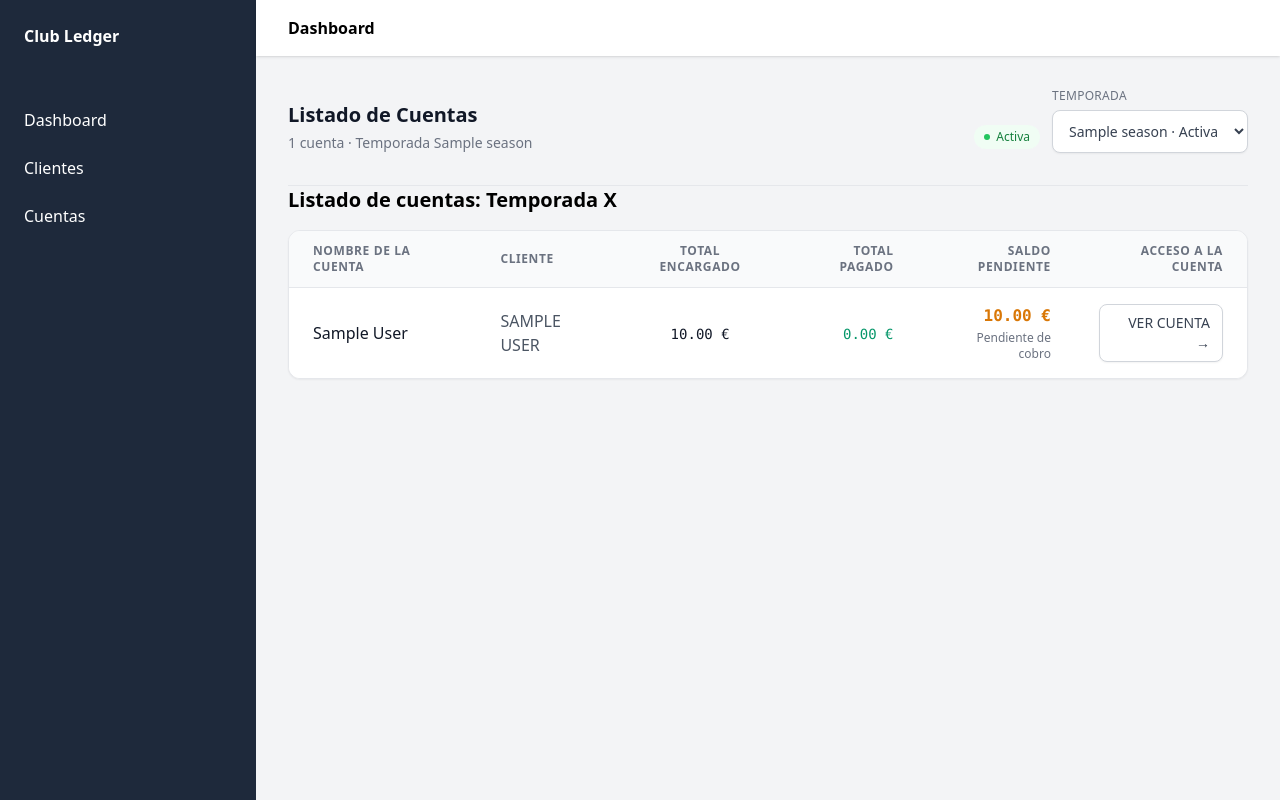
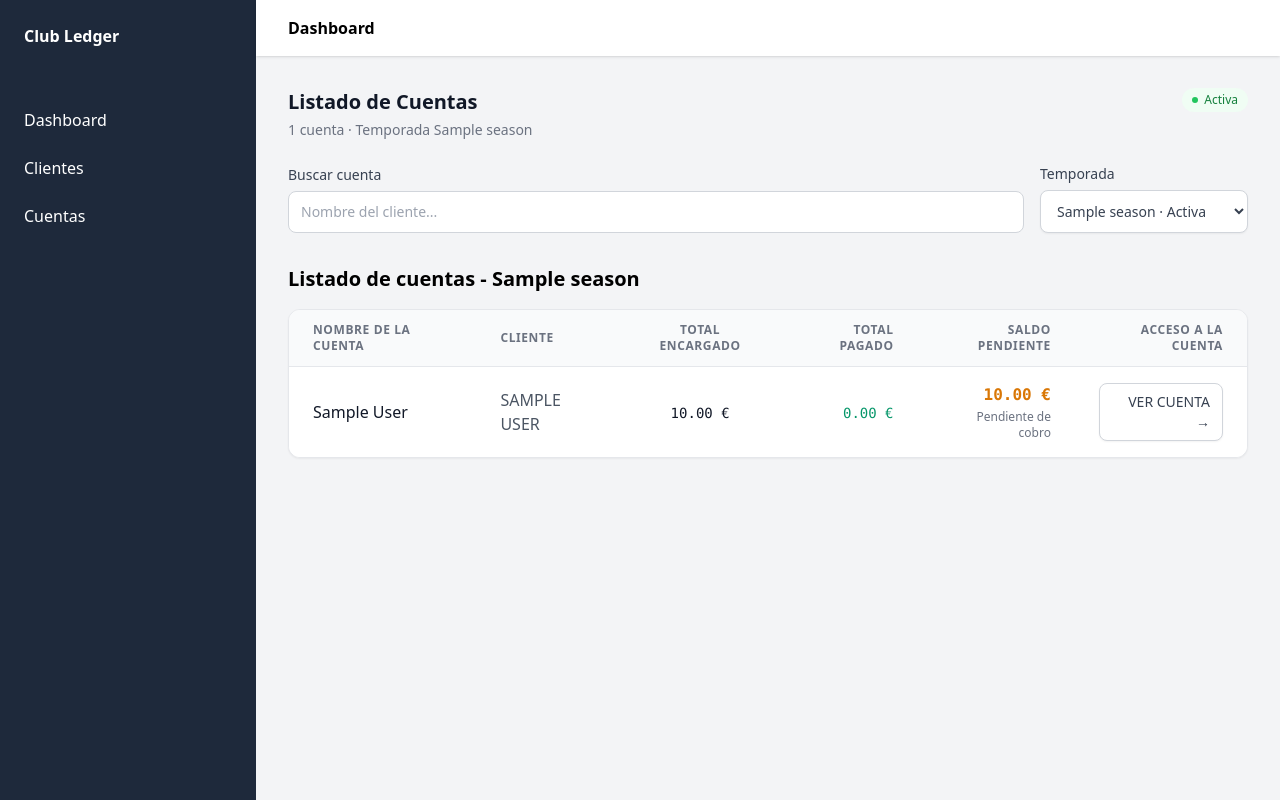
Before and after one commit to yoerguille/club_ledger, a Django app: page /accounts/list/ in a window 1280 px wide. Run offline with Django 5.2, Linux system fonts and the light colour scheme; tables that the repository leaves empty hold one stand-in row (values such as "Sample post"); some libraries are stand-ins or nearby versions.

Commit message:
feat:adding search to accounts_list

```diff
--- a/apps/accounts/views.py
+++ b/apps/accounts/views.py
@@ -17,6 +17,36 @@ class AccountListView(ListView):
     template_name ="accounts/accounts_list.html"
     context_object_name ="accounts"
 
+    def get_season(self):
+        if not hasattr(self, "_selected_season"):
+            # Solo entra aquí la PRIMERA vez que se llama a get_season()
+            season_id = self.request.GET.get("season")
+            if season_id:
+                self._selected_season = Season.objects.filter(pk=season_id).first()
+
+            else:
+                self._selected_season = Season.objects.filter(is_active=True).first()
+
+        return self._selected_season
+
+    def get_queryset(self):
+
+        selected_season = self.get_season()
+
+        queryset = Account.objects.filter(
+            season=selected_season
+        ).select_related("season")
+
+        search = self.request.GET.get("q", "").strip()
+
+        if search:
+            queryset = queryset.filter(
+                name__icontains=search
+            )
+
+        return queryset
+
+
     def get_context_data(self, **kwargs):
             context = super().get_context_data(**kwargs)
 
@@ -24,26 +54,11 @@ class AccountListView(ListView):
                 is_active = True
             ).first()
 
-            season_id = self.request.GET.get("season")
-
-            if season_id:
-                selected_season = Season.objects.filter(
-                    pk=season_id
-                ).first()
-
-            else:
-                selected_season = active_season
-
-            accounts = Account.objects.filter(
-                season = selected_season,
-            ).select_related(
-                "season",
-            )
+            selected_season = self.get_season()
 
             context["active_season"] = active_season
             context["selected_season"] = selected_season
             context["seasons"] = Season.objects.all().order_by("start_date")
-            context["accounts"] = accounts
 
             return context
 
--- a/templates/accounts/account_list.html
+++ b/templates/accounts/account_list.html
@@ -7,11 +7,14 @@ Lista de Cuentas
 
 
 {% block content %}
+    <div class="mb-8">
 
+        <!-- CABECERA -->
 
-    <div class="mb-8 flex flex-col gap-4 sm:flex-row sm:items-end sm:justify-between">
+        <div class="flex flex-col gap-4 sm:flex-row sm:items-start sm:justify-between">
 
             <div>
+
                 <h2 class="text-xl font-semibold text-gray-900">
                     Listado de Cuentas
                 </h2>
@@ -25,41 +28,87 @@ Lista de Cuentas
                     {% endif %}
                     · Temporada {{ selected_season.name }}
                 </p>
+
             </div>
 
 
-        <div class="flex items-end gap-3">
+            <!-- ESTADO DE TEMPORADA -->
 
             {% if selected_season.is_active %}
 
                 <span
-                    class="mb-1 inline-flex items-center rounded-full
-                        bg-green-50 px-2.5 py-1 text-xs font-medium
-                        text-green-700"
+                    class="inline-flex w-fit items-center rounded-full
+                        bg-green-50 px-2.5 py-1
+                        text-xs font-medium text-green-700"
                 >
-                    <span class="mr-1.5 h-1.5 w-1.5 rounded-full bg-green-500"></span>
+                    <span
+                        class="mr-1.5 h-1.5 w-1.5 rounded-full bg-green-500"
+                    ></span>
+
                     Activa
                 </span>
 
             {% else %}
 
                 <span
-                    class="mb-1 inline-flex items-center rounded-full
-                        bg-gray-100 px-2.5 py-1 text-xs font-medium
-                        text-gray-600"
+                    class="inline-flex w-fit items-center rounded-full
+                        bg-gray-100 px-2.5 py-1
+                        text-xs font-medium text-gray-600"
                 >
                     Histórica
                 </span>
 
             {% endif %}
 
+        </div>
 
-            <form method="get">
+
+        <!-- FILTROS -->
+
+        <form
+            method="get"
+            id="account-filters"
+            class="mt-6 flex flex-col gap-4
+                sm:flex-row sm:items-end"
+        >
+
+            <!-- BÚSQUEDA -->
+
+            <div class="flex-1">
+
+                <label
+                    for="search"
+                    class="mb-1.5 block text-sm font-medium text-gray-700"
+                >
+                    Buscar cuenta
+                </label>
+
+                <input
+                    type="search"
+                    id="search"
+                    name="q"
+                    value="{{ request.GET.q|default:'' }}"
+                    placeholder="Nombre del cliente..."
+                    class="w-full rounded-lg border border-gray-300
+                        bg-white px-3 py-2.5
+                        text-sm text-gray-900
+                        placeholder-gray-400
+                        focus:border-blue-500
+                        focus:outline-none
+                        focus:ring-2
+                        focus:ring-blue-500/20"
+                >
+
+            </div>
+
+
+            <!-- TEMPORADA -->
+
+            <div class="w-full sm:w-52">
 
                 <label
                     for="season"
-                    class="mb-1.5 block text-xs font-medium
-                        uppercase tracking-wide text-gray-500"
+                    class="mb-1.5 block text-sm font-medium text-gray-700"
                 >
                     Temporada
                 </label>
@@ -68,12 +117,15 @@ Lista de Cuentas
                     id="season"
                     name="season"
                     onchange="this.form.submit()"
-                    class="min-w-48 rounded-lg border border-gray-300
-                        bg-white px-3 py-2.5 text-sm font-medium
-                        text-gray-700 shadow-sm transition
+                    class="w-full rounded-lg border border-gray-300
+                        bg-white px-3 py-2.5
+                        text-sm font-medium text-gray-700
+                        shadow-sm transition
                         hover:border-gray-400
-                        focus:border-indigo-500 focus:outline-none
-                        focus:ring-2 focus:ring-indigo-500"
+                        focus:border-indigo-500
+                        focus:outline-none
+                        focus:ring-2
+                        focus:ring-indigo-500"
                 >
 
                     {% for season in seasons %}
@@ -94,16 +146,36 @@ Lista de Cuentas
 
                 </select>
 
+            </div>
+
         </form>
+
+
+        <!-- FILTROS ACTIVOS -->
+
+        {% if request.GET.q %}
+
+            <div class="mt-3 flex items-center gap-2 text-sm text-gray-500">
+
+                <span>
+                    Filtros activos
+                </span>
+
+                <a
+                    href="{% url 'accounts:account_list' %}"
+                    class="font-medium text-blue-600 hover:text-blue-800"
+                >
+                    Limpiar filtros
+                </a>
 
             </div>
 
+        {% endif %}
+
     </div>
 
-    <hr class="mt-4">
-
     <h2 class="mb-4 text-xl font-semibold">
-        Listado de cuentas: Temporada X
+        Listado de cuentas - {{selected_season}}
     </h2>
 
     <div class="overflow-hidden rounded-xl border border-gray-200 bg-white shadow-sm">
@@ -218,7 +290,6 @@ Lista de Cuentas
                         >
                             VER CUENTA →
                         </a>
-
                     </td>
 
                 </tr>
```
Also changed, not shown: apps/customers/views.py (+0 -19 lines). Lines whose indentation alone changed are shown as unchanged.
